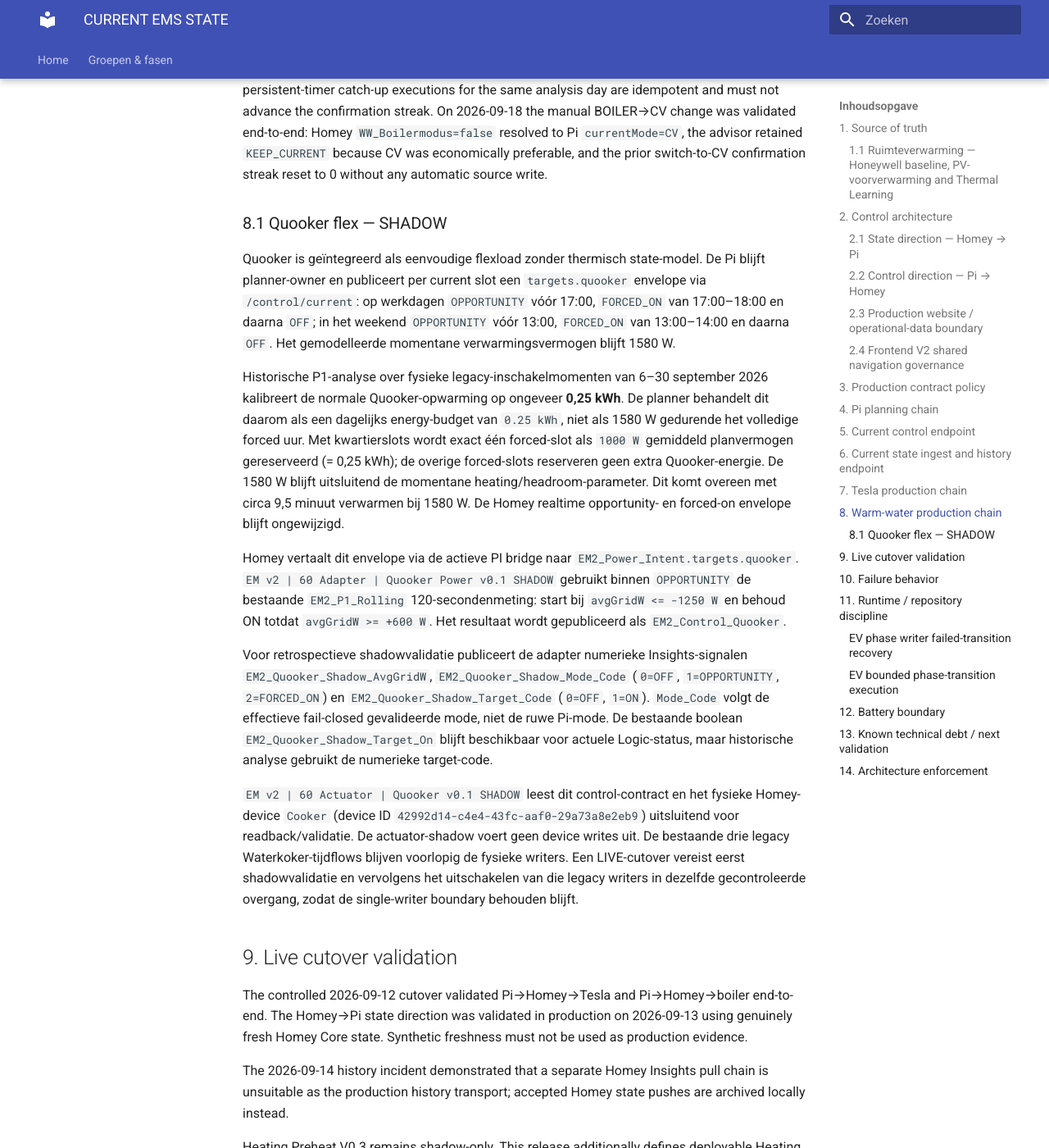
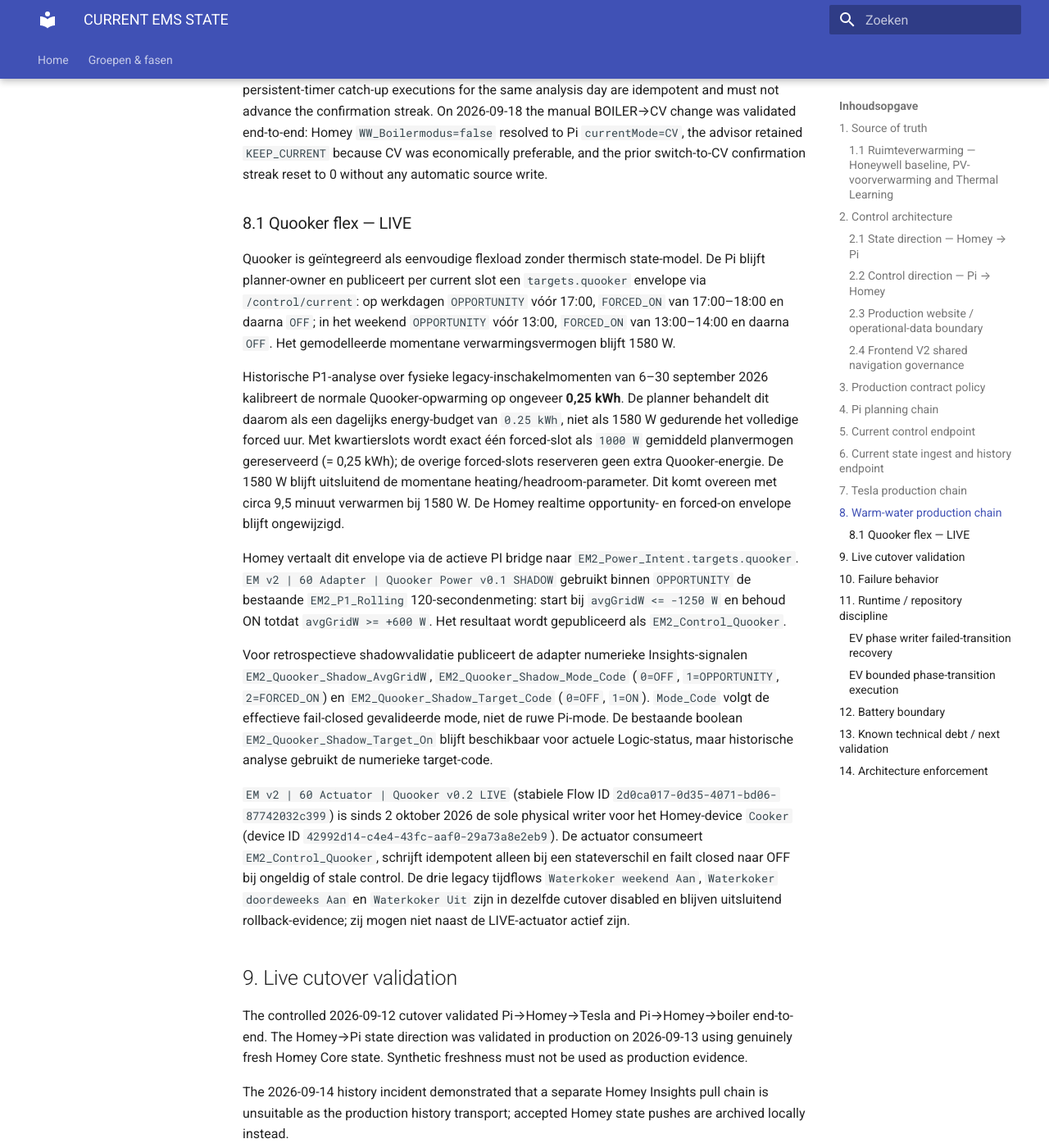
Before and after one commit to OnsKasteeltje/homey-energy-manual, an MkDocs documentation site: the page built from docs/architecture/CURRENT-EMS-STATE.md, in a window 1280 px wide and 1400 px high, scrolled down 12002 px. Shown: the whole window at 82% size. Built offline with MkDocs 1.6.1 and Material for MkDocs 9.7.7, drawn with Linux system fonts in a browser that asks for light colours.

Commit message:
docs(quooker): record live planner cutover

```diff
--- a/docs/architecture/CURRENT-EMS-STATE.md
+++ b/docs/architecture/CURRENT-EMS-STATE.md
@@ -205,7 +205,7 @@ Electrical WW flex is now hard-gated by canonical runtime source `energy-state-v
 
 The Pi WW Seasonal Source Advisor is read-only and manual-switch-only. It runs daily at 00:05 Europe/Amsterdam against canonical Pi-local history, so the just-completed local calendar day is immediately eligible for `completeDaysOnly` analysis. It has no dependency on the retired `ems-day-history.service` or other Homey Insights polling; source-switch advice requires the configured multi-day confirmation before notification and never performs a physical source switch. Confirmation is counted once per unique analysis `asOfDate`; reruns, restarts and persistent-timer catch-up executions for the same analysis day are idempotent and must not advance the confirmation streak. On 2026-09-18 the manual BOILER→CV change was validated end-to-end: Homey `WW_Boilermodus=false` resolved to Pi `currentMode=CV`, the advisor retained `KEEP_CURRENT` because CV was economically preferable, and the prior switch-to-CV confirmation streak reset to 0 without any automatic source write.
 
-### 8.1 Quooker flex — SHADOW
+### 8.1 Quooker flex — LIVE
 
 Quooker is geïntegreerd als eenvoudige flexload zonder thermisch state-model. De Pi blijft planner-owner en publiceert per current slot een `targets.quooker` envelope via `/control/current`: op werkdagen `OPPORTUNITY` vóór 17:00, `FORCED_ON` van 17:00–18:00 en daarna `OFF`; in het weekend `OPPORTUNITY` vóór 13:00, `FORCED_ON` van 13:00–14:00 en daarna `OFF`. Het gemodelleerde momentane verwarmingsvermogen blijft 1580 W.
 
@@ -215,7 +215,7 @@ Homey vertaalt dit envelope via de actieve PI bridge naar `EM2_Power_Intent.targ
 
 Voor retrospectieve shadowvalidatie publiceert de adapter numerieke Insights-signalen `EM2_Quooker_Shadow_AvgGridW`, `EM2_Quooker_Shadow_Mode_Code` (`0=OFF`, `1=OPPORTUNITY`, `2=FORCED_ON`) en `EM2_Quooker_Shadow_Target_Code` (`0=OFF`, `1=ON`). `Mode_Code` volgt de effectieve fail-closed gevalideerde mode, niet de ruwe Pi-mode. De bestaande boolean `EM2_Quooker_Shadow_Target_On` blijft beschikbaar voor actuele Logic-status, maar historische analyse gebruikt de numerieke target-code.
 
-`EM v2 | 60 Actuator | Quooker v0.1 SHADOW` leest dit control-contract en het fysieke Homey-device `Cooker` (device ID `42992d14-c4e4-43fc-aaf0-29a73a8e2eb9`) uitsluitend voor readback/validatie. De actuator-shadow voert geen device writes uit. De bestaande drie legacy Waterkoker-tijdflows blijven voorlopig de fysieke writers. Een LIVE-cutover vereist eerst shadowvalidatie en vervolgens het uitschakelen van die legacy writers in dezelfde gecontroleerde overgang, zodat de single-writer boundary behouden blijft.
+`EM v2 | 60 Actuator | Quooker v0.2 LIVE` (stabiele Flow ID `2d0ca017-0d35-4071-bd06-87742032c399`) is sinds 2 oktober 2026 de sole physical writer voor het Homey-device `Cooker` (device ID `42992d14-c4e4-43fc-aaf0-29a73a8e2eb9`). De actuator consumeert `EM2_Control_Quooker`, schrijft idempotent alleen bij een stateverschil en failt closed naar OFF bij ongeldig of stale control. De drie legacy tijdflows `Waterkoker weekend Aan`, `Waterkoker doordeweeks Aan` en `Waterkoker Uit` zijn in dezelfde cutover disabled en blijven uitsluitend rollback-evidence; zij mogen niet naast de LIVE-actuator actief zijn.
 
 ## 9. Live cutover validation
 
```
